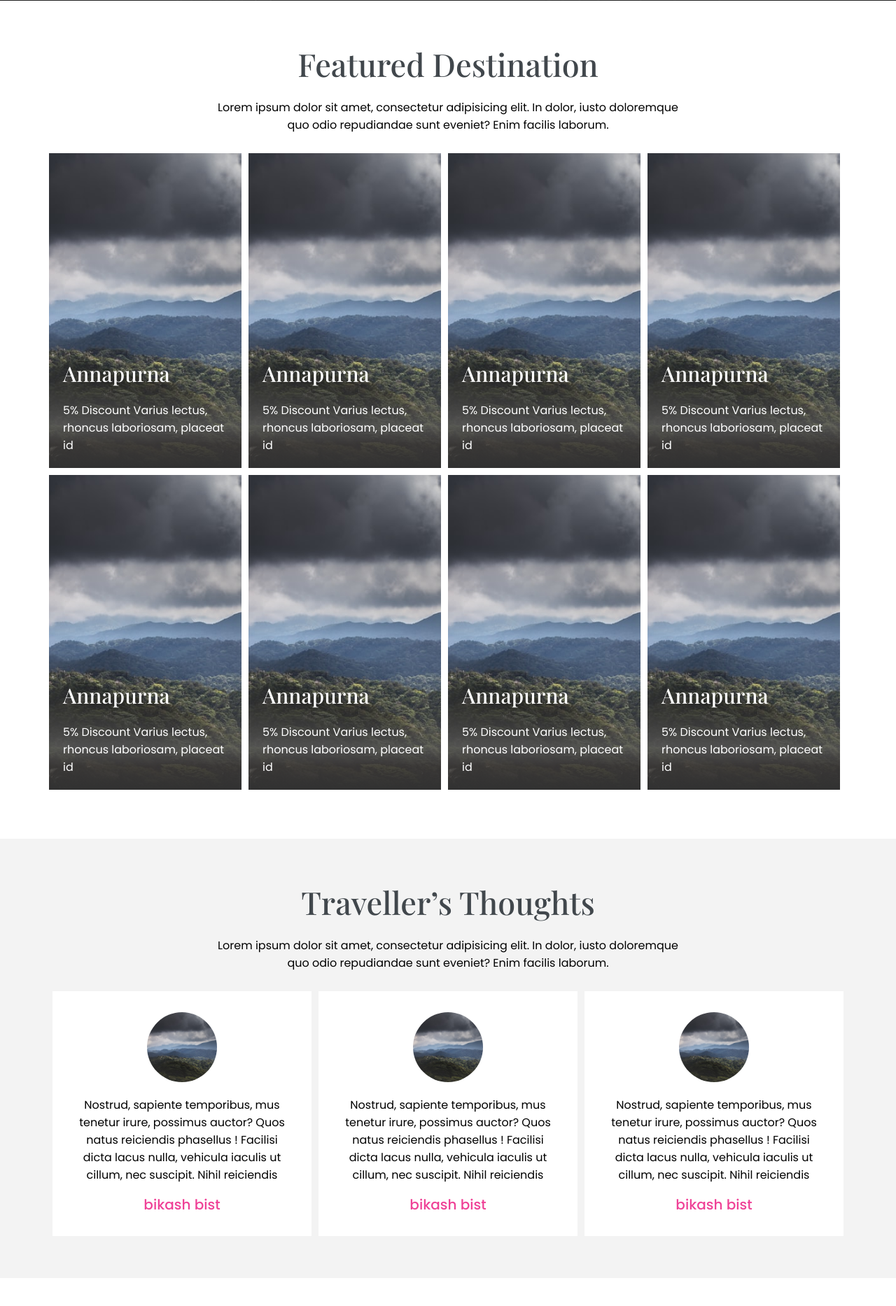
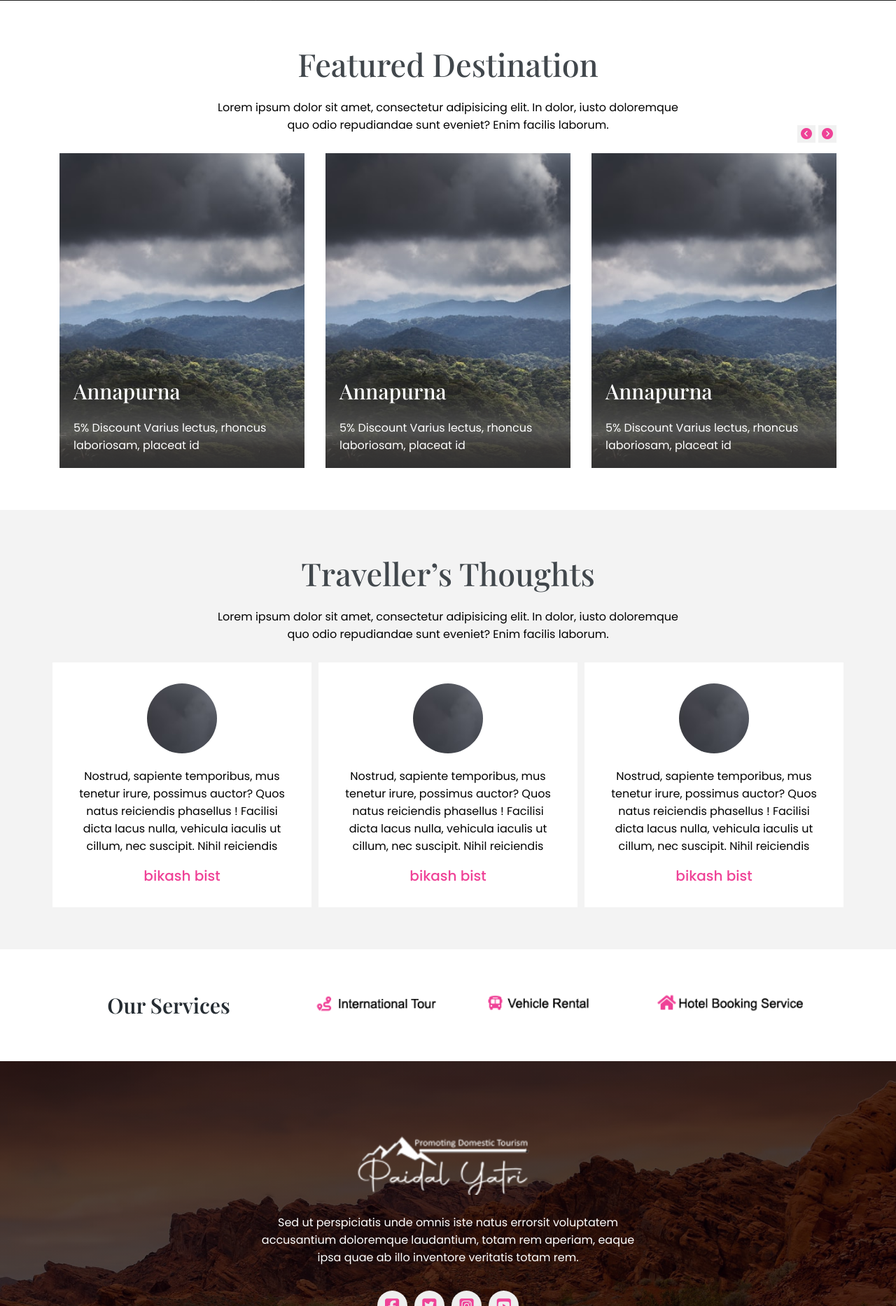
Before and after one commit to bikashbist/paidal-yatri, a Laravel app: page / in a window 1280 px wide. Shown: the part 2243-4110 px from the top of the page at 70% size. Run offline with Laravel 8, Linux system fonts and the light colour scheme; some libraries are stand-ins or nearby versions; some web fonts are replaced.

Commit message:
destination design change

```diff
--- a/css/test.css
+++ b/css/test.css
@@ -137,7 +137,6 @@ body {
 
 .slick-slide img {
   width: 100%;
-  height: 100%;
 }
 
 .slider__content {
@@ -439,35 +438,13 @@ h3 {
     height: 260px;
   }
 }
-@media (min-width: 768px) {
-  .package-destination--grid {
-    display: grid;
-    grid-template-columns: 1fr 1fr 1fr 1fr 1fr 1fr 1fr 1fr;
-  }
-  .package-destination--grid--one {
-    grid-column: span 2;
-    grid-row: span 2;
-    margin-right: 10px;
-  }
-  .package-destination--grid--two {
-    grid-column: span 2;
-    grid-row: span 2;
-    margin-right: 10px;
-  }
-  .package-destination--grid--three {
-    grid-column: span 2;
-    grid-row: span 2;
-    margin-right: 10px;
-  }
-  .package-destination--grid--four {
-    grid-column: span 2;
-    grid-row: span 2;
-    margin-right: 10px;
-  }
-}
 .package-destination a {
   display: block;
   margin-bottom: 10px;
+  margin: 0 15px;
+}
+.package-destination--detail {
+  position: relative;
 }
 .package-destination--contain {
   height: 450px;
@@ -499,6 +476,22 @@ h3 {
   -o-object-fit: cover;
      object-fit: cover;
   width: 100%;
+}
+.package-destination .slider__destination__right {
+  position: absolute;
+  right: 15px;
+  top: -40px;
+  color: #ef4297;
+  background: #f1f1f1;
+  padding: 0px 5px;
+}
+.package-destination .slider__destination__left {
+  position: absolute;
+  right: 45px;
+  top: -40px;
+  color: #ef4297;
+  padding: 0px 5px;
+  background: #f1f1f1;
 }
 
 .testimonial {
--- a/packages-destination.php
+++ b/packages-destination.php
@@ -6,6 +6,14 @@
     </div>
     <div class="package-destination--inner ">
         <div class="package-destination--detail">
+
+                <div class="slider__destination__left ">
+                    <i class="fas fa-chevron-circle-left"></i>
+                </div>
+                <div class="slider__destination__right ">
+                    <i class="fas fa-chevron-circle-right"></i>
+                </div>
+
             <div class="package-destination--grid">
                 <div class="package-destination--grid--one">
                     <a href="#">
@@ -24,6 +32,7 @@
                         </div>
                     </a>
                 </div>
+
                 <div class="package-destination--grid--two">
                     <a href="#">
                         <div class="package-destination--contain">
@@ -143,7 +152,10 @@
                         </div>
                     </a>
                 </div>
+
             </div>
+
+
         </div>
     </div>
 </div>
--- a/scss/_grid.scss
+++ b/scss/_grid.scss
@@ -35,40 +35,40 @@
 
 }
 @media (min-width: 768px) {
-    .package-destination--grid {
-        display: grid;
-        grid-template-columns: 1fr 1fr 1fr 1fr 1fr 1fr 1fr 1fr;
+    // .package-destination--grid {
+    //     display: grid;
+    //     grid-template-columns: 1fr 1fr 1fr 1fr 1fr 1fr 1fr 1fr;
 
-        &--one {
-            grid-column: span 2;
-            grid-row: span 2;
-            margin-right: 10px;
+    //     &--one {
+    //         grid-column: span 2;
+    //         grid-row: span 2;
+    //         margin-right: 10px;
 
 
-        }
-        &--two {
-            grid-column: span 2;
-            grid-row: span 2;
-            margin-right: 10px;
+    //     }
+    //     &--two {
+    //         grid-column: span 2;
+    //         grid-row: span 2;
+    //         margin-right: 10px;
 
 
-        }
-        &--three {
-            grid-column: span 2;
-            grid-row: span 2;
-            margin-right: 10px;
+    //     }
+    //     &--three {
+    //         grid-column: span 2;
+    //         grid-row: span 2;
+    //         margin-right: 10px;
 
 
-        }
-        &--four {
-            grid-column: span 2;
-            grid-row: span 2;
-            margin-right: 10px;
+    //     }
+    //     &--four {
+    //         grid-column: span 2;
+    //         grid-row: span 2;
+    //         margin-right: 10px;
 
 
-        }
+    //     }
 
 
-    }
+    // }
 
 }
--- a/scss/_navbar.scss
+++ b/scss/_navbar.scss
@@ -64,7 +64,6 @@ nav.navbar {
     align-items: center;
   }
 
-
   .main-nav {
     display: flex;
     margin-right: 30px;
--- a/scss/_package-destination.scss
+++ b/scss/_package-destination.scss
@@ -1,9 +1,15 @@
 .package-destination{
+
     a {
         display: block;
         margin-bottom: 10px;
+        margin: 0 15px;
 
     }
+    &--detail{
+        position: relative;
+    }
+
     &--contain{
         height: 450px;
         position: relative;
@@ -37,6 +43,22 @@
         object-fit: cover;
         width: 100%;
     }
+    .slider__destination__right {
+        position: absolute;
+        right: 15px;
+        top: -40px;
+        color: #ef4297;
+        background: #f1f1f1;
+        padding: 0px 5px;
+    }
+    .slider__destination__left {
+        position: absolute;
+        right: 45px;
+        top: -40px;
+        color: #ef4297;
+        padding: 0px 5px;
+        background: #f1f1f1;
+    }
 
 
 }
--- a/scss/_slider.scss
+++ b/scss/_slider.scss
@@ -13,7 +13,7 @@
 }
 .slick-slide img {
     width: 100%;
-    height: 100%;
+
 }
 .slider__content {
     position: relative;
--- a/testimonial.php
+++ b/testimonial.php
@@ -5,6 +5,7 @@
             consectetur adipisicing elit. In dolor,
             iusto doloremque <br>quo odio repudiandae sunt eveniet? Enim facilis laborum.</p>
     </div>
+
     <div class="testimonial__inner padding-x-axis ">
         <div class="testimonial__detail">
             <div class="testimonial__slider">
```
Also changed, not shown: dev_js/app.js (+37 -0 lines), js/app.js (+30 -0 lines), js/all.js.
